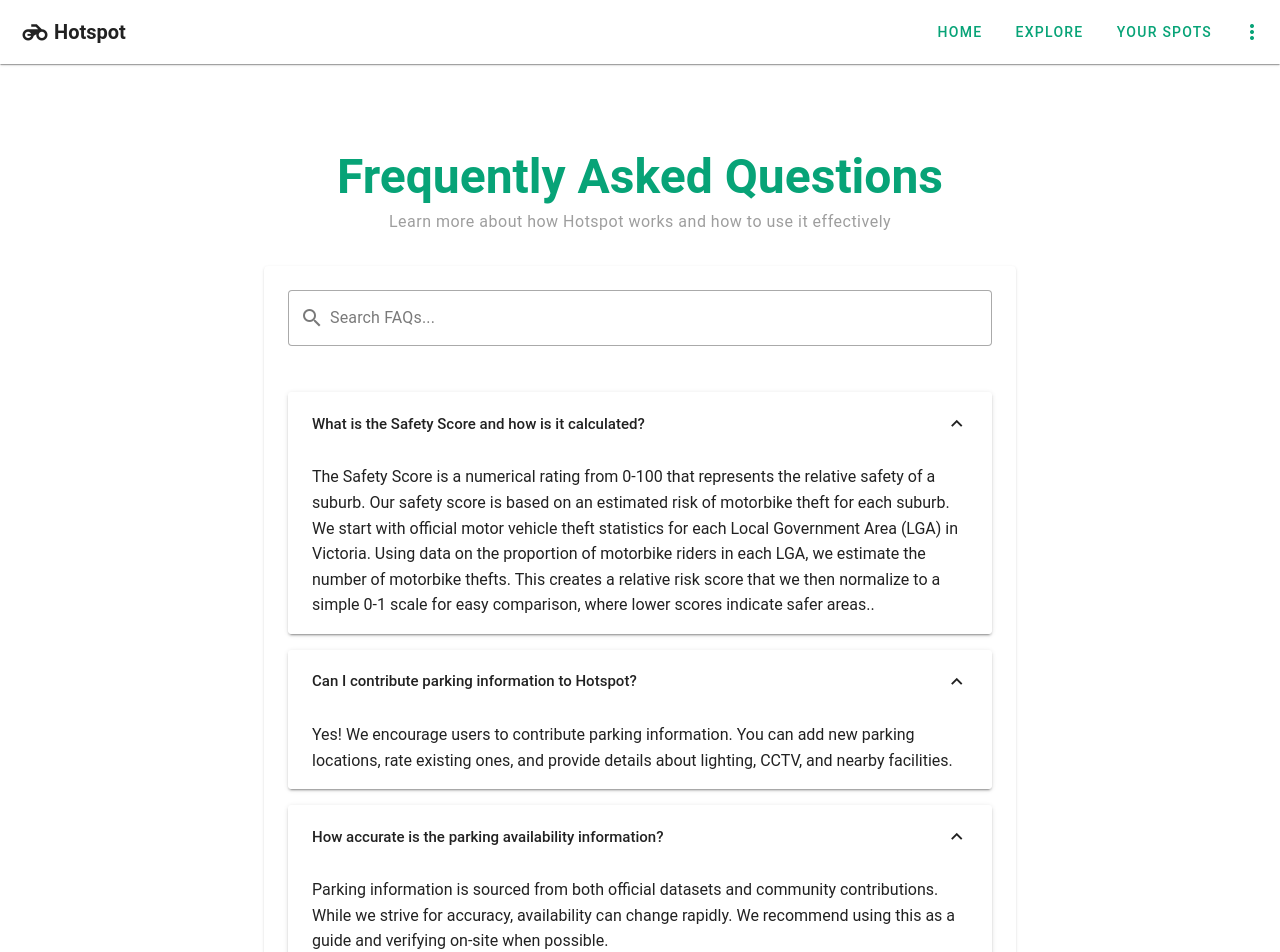
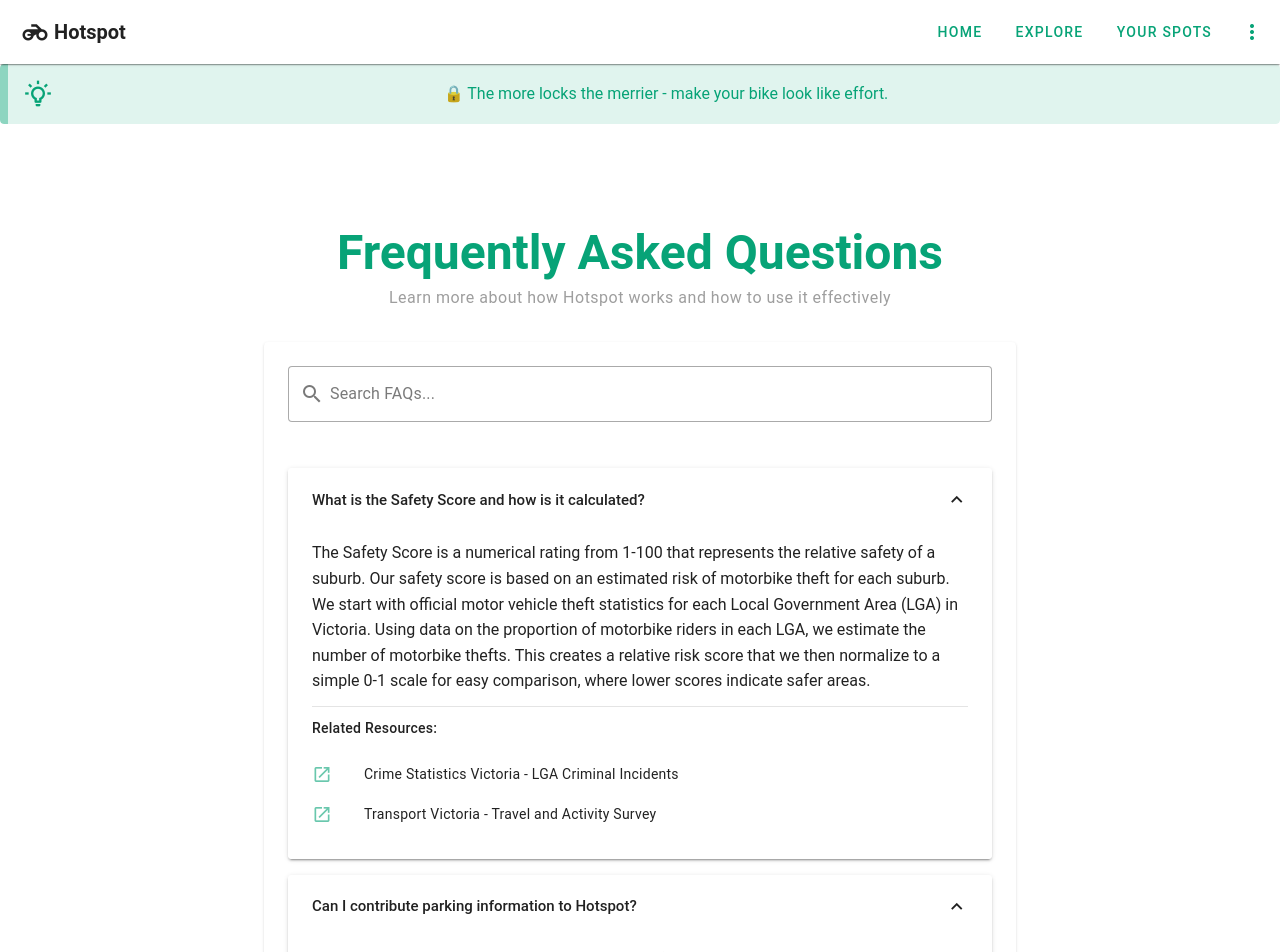
Before and after one commit to michaelmcallister/hotspot, a Vue app in the folder src/web/: page /faq in a window 1280 px wide. Shown: the top 952 px of the page. Built offline with nearby package versions, Linux system fonts and the light colour scheme.

Commit message:
updated FAQ page, and added rotating tips banner

```diff
--- a/src/web/src/App.vue
+++ b/src/web/src/App.vue
@@ -36,6 +36,8 @@
     </v-app-bar>
 
     <v-main class="pb-12 pb-sm-14">
+      <!-- Tips Banner added here -->
+      <TipsBanner />
       <router-view />
     </v-main>
 
@@ -82,6 +84,7 @@ import { ref } from 'vue';
 import { useRouter } from 'vue-router';
 import ResourcesModal from './components/ResourcesModal.vue';
 import AppLogo from './components/AppLogo.vue';
+import TipsBanner from './components/Tipsbanner.vue';
 
 const router = useRouter();
 const showResources = ref(false);
--- a/src/web/src/components/FAQ.vue
+++ b/src/web/src/components/FAQ.vue
@@ -111,10 +111,21 @@ interface FAQItem {
 
 const faqItems = ref<FAQItem[]>([
   {
-    id: 1,
+     id: 1,
     question: "What is the Safety Score and how is it calculated?",
-    answer: "The Safety Score is a numerical rating from 0-100 that represents the relative safety of a suburb. Our safety score is based on an estimated risk of motorbike theft for each suburb. We start with official motor vehicle theft statistics for each Local Government Area (LGA) in Victoria. Using data on the proportion of motorbike riders in each LGA, we estimate the number of motorbike thefts. This creates a relative risk score that we then normalize to a simple 0-1 scale for easy comparison, where lower scores indicate safer areas..",
-    category: "safety"
+    answer: "The Safety Score is a numerical rating from 1-100 that represents the relative safety of a suburb. Our safety score is based on an estimated risk of motorbike theft for each suburb. We start with official motor vehicle theft statistics for each Local Government Area (LGA) in Victoria. Using data on the proportion of motorbike riders in each LGA, we estimate the number of motorbike thefts. This creates a relative risk score that we then normalize to a simple 0-1 scale for easy comparison, where lower scores indicate safer areas.",
+    category: "safety",
+    resources: [
+        {
+            text: "Crime Statistics Victoria - LGA Criminal Incidents",
+            link: "https://files.crimestatistics.vic.gov.au/2025-06/Data_Tables_LGA_Criminal_Incidents_Year_Ending_March_2025.xlsx"
+        },
+        {
+            text: "Transport Victoria - Travel and Activity Survey",
+            link: "https://opendata.transport.vic.gov.au/dataset/victorian-integrated-survey-of-travel-and-activity-vista"
+        }
+    ]
+
   },
 
   {
@@ -127,13 +138,13 @@ const faqItems = ref<FAQItem[]>([
   {
     id: 3,
     question: "How accurate is the parking availability information?",
-    answer: "Parking information is sourced from both official datasets and community contributions. While we strive for accuracy, availability can change rapidly. We recommend using this as a guide and verifying on-site when possible.",
+    answer: "Parking information is sourced from official datasets and while we strive for accuracy, availability can change rapidly. We recommend using this as a guide and verifying on-site when possible.",
     category: "parking"
   },
   {
     id: 4,
     question: "What do the different risk levels mean?",
-    answer: "Risk levels are categorized as: <strong>Low Risk</strong> (80-100), <strong>Moderate Risk</strong> (60-79), <strong>Elevated Risk</strong> (40-59), and <strong>High Risk</strong> (0-39). Suburbs within the same Local Government Area (LGA) often have similar scores because the initial risk calculation is done at the LGA level using Victoria-wide crime and road user data. This LGA-level score is then applied to all postcodes and suburbs within that LGA. The score represents the overall risk level for the broader local government area rather than individual street-level risk..",
+    answer: "Risk levels are categorized as: <strong>Low Risk</strong>(100-75), <strong>medium Risk</strong>(74-50) and <strong>High Risk</strong>(50-1). Suburbs within the same Local Government Area (LGA) often have similar scores because the initial risk calculation is done at the LGA level using Victoria-wide crime and road user data. This LGA-level score is then applied to all postcodes and suburbs within that LGA. The score represents the overall risk level for the broader local government area rather than individual street-level risk..",
     category: "safety"
   },
 
--- /dev/null
+++ b/src/web/src/components/TipsBanner.vue
@@ -0,0 +1,54 @@
+<template>
+  <v-alert
+    v-if="currentTip"
+    :text="currentTip.text"
+    color="primary"
+    variant="tonal"
+    class="mb-4 text-center"
+    border="start"
+    icon="mdi-lightbulb-on-outline"
+  />
+</template>
+
+<script setup lang="ts">
+import { ref, onMounted, onUnmounted } from 'vue';
+
+const tips = ref([
+   "🔒 The more locks the merrier - make your bike look like effort.",
+  "📍 Always lock to something that won't move.",
+  "⚡ Use your ignition and steering locks - even for quick stops.",
+  "🎯 A simple bike cover hides temptation.",
+  "🚨 An anti-theft alarm can scare off thieves fast.",
+  "🪖 Don't leave your helmet or gear unsecured - it attracts attention.",
+  "💡 Well-lit spots = low-risk spots. Are you in the spotlight?",
+  "📡 GPS trackers won't prevent theft, but they'll help get your bike back.",
+  "👥 Thieves avoid groups. Park near fellow riders.",
+  "🤝 Share safe parking spots with other riders - community helps.",
+  "⏱️ How long would it take you to steal your own bike?",
+  "🤔 Would you park there if it was a friend's bike?",
+  "🔍 When did you last check your alarm or lock for faults?",
+  "👀 If someone touched your bike right now, would anyone notice?",
+  "🎯 Don't park by chance - park with purpose."
+]);
+
+const currentTipIndex = ref(0);
+const currentTip = ref({ text: tips.value[0] });
+let rotationInterval: number | null = null;
+
+const nextTip = () => {
+  currentTipIndex.value = (currentTipIndex.value + 1) % tips.value.length;
+  currentTip.value = { text: tips.value[currentTipIndex.value] };
+};
+
+onMounted(() => {
+  rotationInterval = window.setInterval(() => {
+    nextTip();
+  }, 10000);
+});
+
+onUnmounted(() => {
+  if (rotationInterval) {
+    clearInterval(rotationInterval);
+  }
+});
+</script>
```
